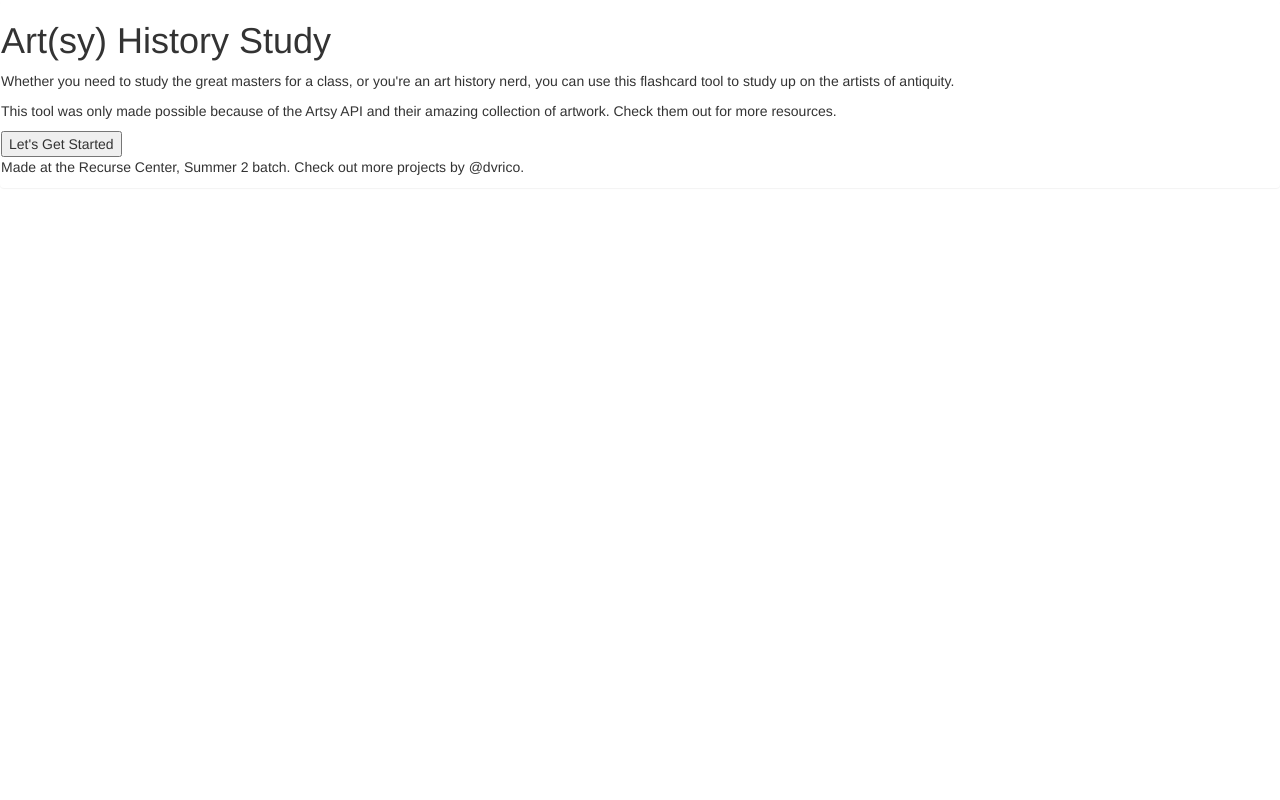
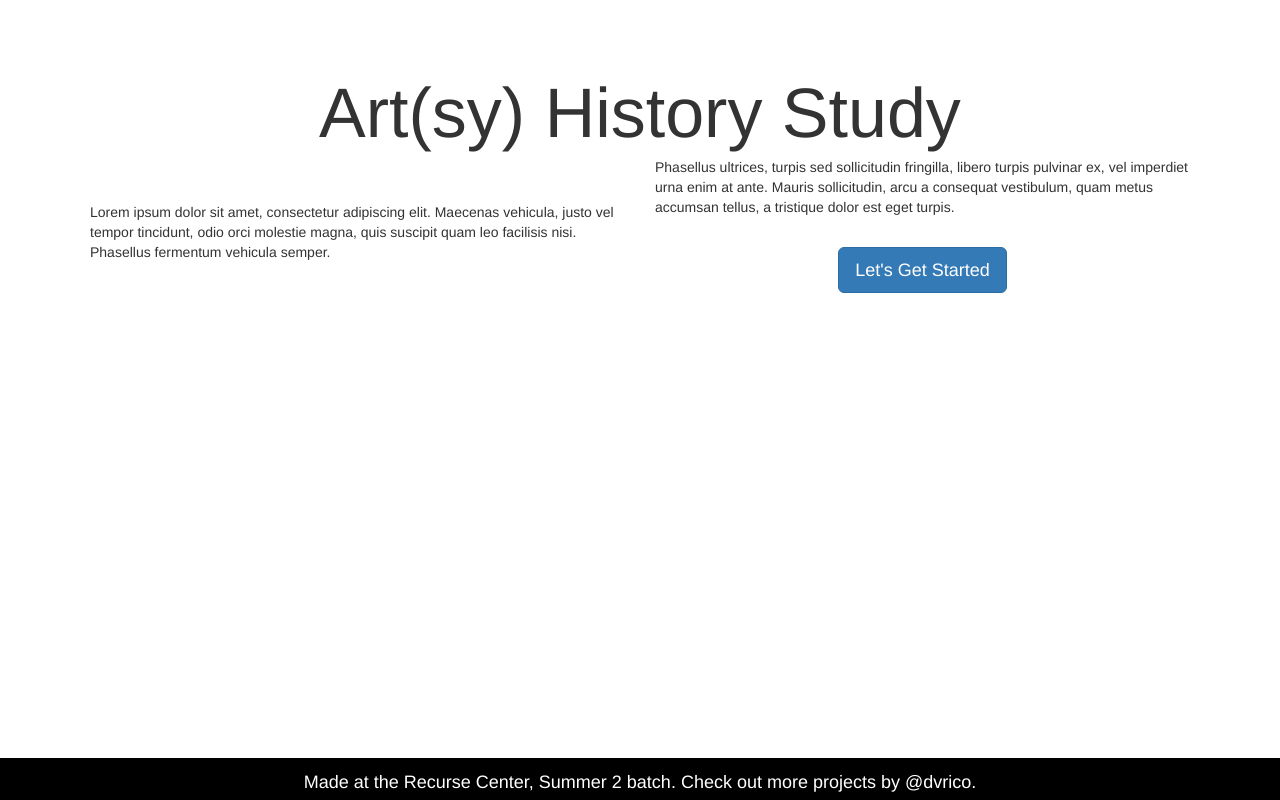
Before and after one commit to dvrico/artsy-history, a Node project: template index.html in a window 1280 px wide. Run offline with Node 20 templates, Linux system fonts and the light colour scheme; the template is opened without the code that fills it, so the values that code supplies are empty.

Commit message:
Add not-very-good css for kicks.

```diff
--- a/css/main.css
+++ b/css/main.css
@@ -1,4 +1,61 @@
 html, body {
-  height: 100%;
-  /*background-color: blue; */
+  /*height: 100%;
+  background-color: blue; */
 }
+
+html, body, #container {
+    height: 100%;
+    min-height: 100%;
+}
+
+body > #container {
+    height: auto;
+    min-height: 100%;
+    padding-top: 75px;
+    padding-left: 75px;
+    padding-right: 75px;
+}
+
+h1 {
+  display: block;
+  margin: 0 auto;
+  text-align: center;
+  font-size: 5em;
+}
+
+#introTextOne {
+    padding-top: 50px;
+    padding-bottom: 5px;
+}
+
+#introTextTwo {
+    padding-top: 5px;
+    padding-bottom: 20px;
+}
+
+.panelButton {
+    display: block;
+    margin-left: auto;
+    margin-right: auto;
+}
+
+.buttonCategories {
+    padding: 50px 10px 50px 10px;
+}
+
+.multipleChoice {
+    margin: 5px 5px 5px 5px;
+    margin-bottom: 5em;
+}
+
+#footer {
+    clear: both;
+    position: relative;
+    z-index: 10;
+    height: 3em;
+    margin-top: -3em;
+    padding: 5px 5px;
+    text-align: center;
+    color: white;
+    background-color: black; /*The Purp #6A0BC1 */
+}
--- a/index.html
+++ b/index.html
@@ -2,40 +2,36 @@
 <html>
     <head>
         <title>Artsy</title>
+
+        <link rel="stylesheet" href="css/animate.css">
         <link rel="stylesheet" href="css/bootstrap.css">
-        <link rel="stylesheet" href="css/animate.css">
         <link rel="stylesheet" href="css/main.css">
     </head>
     <body ng-app='main' ng-controller="GameController">
-        <!--
-        <h1>Art(sy) History Flashcards</h1>
-        <p id="artistBio">Default Artist</p>
-        <p id="artistLink">Default Link</p>
-        <img id="artistImage" />
+        <section id="container">
 
-
-        !-->
-        <section>
-
-            <div class="panel" ng-show="panelIsSelected(1)">
+            <div class="panelOne" ng-show="panelIsSelected(1)">
                 <h1>Art(sy) History Study</h1>
-                <p>Whether you need to study the great masters for a class,
-                or you're an art history nerd, you can use this flashcard tool to study up on the artists of antiquity.</p>
-                <p>This tool was only made possible because of the Artsy API and their amazing collection of artwork. Check them out for more resources.</p>
-                <button type="button" ng-click="panelSelectTab(2)">Let's Get Started</button>
-                <footer><p>Made at the Recurse Center, Summer 2 batch. Check out more projects by @dvrico.</p></footer>
+                <div class="col-md-6" id="introTextOne">
+                    <p>Lorem ipsum dolor sit amet, consectetur adipiscing elit. Maecenas vehicula, justo vel tempor tincidunt, odio orci molestie magna, quis suscipit quam leo facilisis nisi. Phasellus fermentum vehicula semper.</p>
+                </div>
+                <div class="col-md-6" id="introTextTwo">
+                    <p>Phasellus ultrices, turpis sed sollicitudin fringilla, libero turpis pulvinar ex, vel imperdiet urna enim at ante. Mauris sollicitudin, arcu a consequat vestibulum, quam metus accumsan tellus, a tristique dolor est eget turpis.</p>
+                </div>
+                <button type="button" class="btn btn-primary btn-lg panelButton" ng-click="panelSelectTab(2)">Let's Get Started</button>
             </div>
 
             <div class="panel" ng-show="panelIsSelected(2)">
                 <h1>Select Categories</h1>
-                <button type="button" ng-click="selectCategory(categorylib[0])">Impressionism</button>
-                <button type="button" ng-click="selectCategory(categorylib[1])">Expressionism</button>
-                <button type="button" ng-click="selectCategory(categorylib[2])">High Renaissance</button>
-                <button type="button" ng-click="selectCategory(categorylib[3])">Romanticism</button>
-
+                <div class="buttonCategories">
+                    <button type="button" class="btn btn-default btn-lg" ng-click="selectCategory(categorylib[0])">Impressionism</button>
+                    <button type="button" class="btn btn-default btn-lg" ng-click="selectCategory(categorylib[1])">Expressionism</button>
+                    <button type="button" class="btn btn-default btn-lg" ng-click="selectCategory(categorylib[2])">High Renaissance</button>
+                    <button type="button" class="btn btn-default btn-lg" ng-click="selectCategory(categorylib[3])">Romanticism</button>
+                </div>
                 <section>
-                    <div ng-hide="whenGameIsReady">Choose <span>{{displayCategoriesSelected}}</span> more categories to start!</div>
-                    <button ng-show="whenGameIsReady" ng-click="panelSelectTab(3)"type="button"><div ng-click="newRound()">Start!</div></button>
+                    <div ng-hide="whenGameIsReady"><h4>Choose <span>{{displayCategoriesSelected}}</span> more categories to start!</h4></div>
+                    <button class="btn btn-primary btn-lg panelButton" ng-show="whenGameIsReady" ng-click="panelSelectTab(3)"type="button"><div ng-click="newRound()">Start!</div></button>
                 </section>
             </div>
 
@@ -43,20 +39,19 @@
                 <h1>Round <span>{{displayRound}}</span></h1>
                 <h2>Score: <span>{{displayScore}}</span> pts.</h2>
                 <p>{{displayArtworkTitle}}</p>
-                <div><img id='correctArtwork' src=""></div>
-                <ul class="multipleChoice" ng-hide="showSecondSetOfChoices">
-                    <li ng-click="checkFirstSet(1)">{{displayCategoryOne}}</li>
-                    <li ng-click="checkFirstSet(2)">{{displayCategoryTwo}}</li>
-                    <li ng-click="checkFirstSet(3)">{{displayCategoryThree}}</li>
-                    <li ng-click="checkFirstSet(4)">{{displayCategoryFour}}</li>
+                <div><img class="panelButton" id='correctArtwork' src=""></div>
+                <ul class="panelButton" ng-hide="showSecondSetOfChoices">
+                    <li class="multipleChoice btn btn-default btn-sm" ng-click="checkFirstSet(1)">{{displayCategoryOne}}</li>
+                    <li class="multipleChoice btn btn-default btn-sm" ng-click="checkFirstSet(2)">{{displayCategoryTwo}}</li>
+                    <li class="multipleChoice btn btn-default btn-sm" ng-click="checkFirstSet(3)">{{displayCategoryThree}}</li>
+                    <li class="multipleChoice btn btn-default btn-sm" ng-click="checkFirstSet(4)">{{displayCategoryFour}}</li>
                 </ul>
-                <ul class="multipleChoice" ng-show="showSecondSetOfChoices">
-                    <li ng-click="checkSecondSet(1)">{{displayArtistOne}}</li>
-                    <li ng-click="checkSecondSet(2)">{{displayArtistTwo}}</li>
-                    <li ng-click="checkSecondSet(3)">{{displayArtistThree}}</li>
-                    <li ng-click="checkSecondSet(4)">{{displayArtistFour}}</li>
+                <ul class="panelButton" ng-show="showSecondSetOfChoices">
+                    <li class="multipleChoice btn btn-default" ng-click="checkSecondSet(1)">{{displayArtistOne}}</li>
+                    <li class="multipleChoice btn btn-default" ng-click="checkSecondSet(2)">{{displayArtistTwo}}</li>
+                    <li class="multipleChoice btn btn-default" ng-click="checkSecondSet(3)">{{displayArtistThree}}</li>
+                    <li class="multipleChoice btn btn-default" ng-click="checkSecondSet(4)">{{displayArtistFour}}</li>
                 </ul>
-                <button type="button" ng-click="panelSelectTab(4)">Finish the Game</button>
             </div>
 
             <div class="panel" ng-show="panelIsSelected(4)">
@@ -67,6 +62,7 @@
             </div>
 
         </section>
+        <footer id="footer"><h4>Made at the Recurse Center, Summer 2 batch. Check out more projects by @dvrico.</h4></footer></div>
 
         <script src="js/angular.min.js"></script>
         <script src="bundlee.js"></script>
--- a/js/artsy.js
+++ b/js/artsy.js
@@ -82,7 +82,7 @@ module.exports = {
                     console.log('another error..')
                     reject()
                 } else {
-                    console.log(resource)
+                    //console.log(resource)
                     resolve(resource._embedded.artworks)
                 }
             })
```
Also changed, not shown: main.js (+4 -3 lines), bundlee.js.
